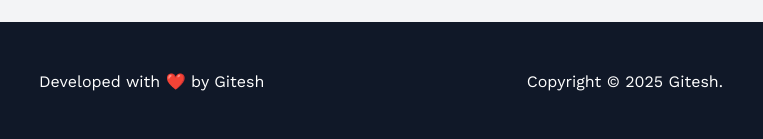
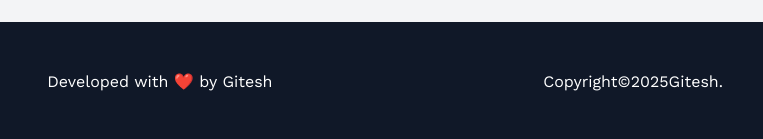
Before and after one commit to giteshnegi06/Portfolio, a website: page src/index.html in a window 1280 px wide. Shown: the part 7469-7608 px from the top of the page, 457-1220 px from the left. Drawn offline with Linux system fonts and the light colour scheme.

Commit message:
Remove spaces in copyright text

```diff
--- a/src/index.html
+++ b/src/index.html
@@ -654,7 +654,7 @@
                         <p>Developed with ❤️ by Gitesh</p>
                     </div>
                     <div>
-                        <p class="text-[12px] sm:text-[16px]" data-cur="cursor">Copyright © 2025 Gitesh.</p>
+                        <p class="text-[12px] sm:text-[16px]" data-cur="cursor">Copyright©2025Gitesh.</p>
                     </div>
                 </div>
             </div>
```
